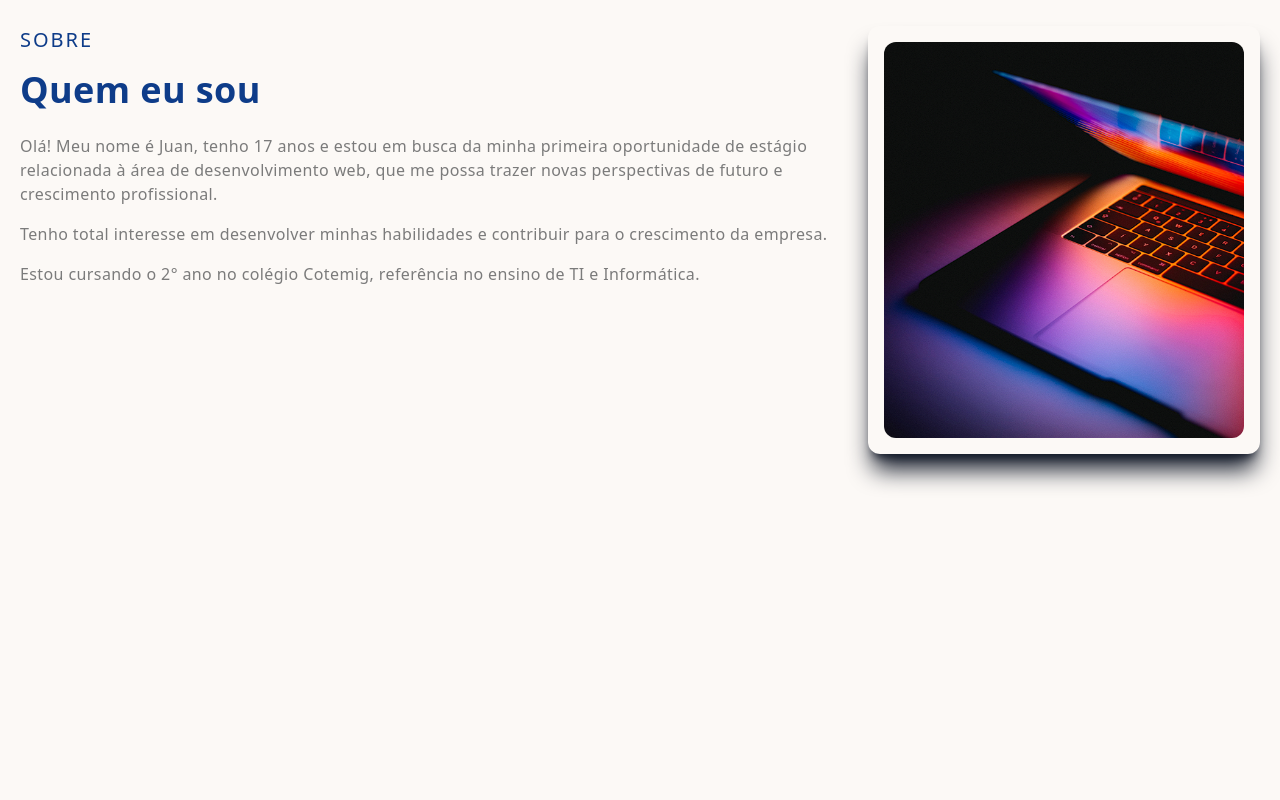
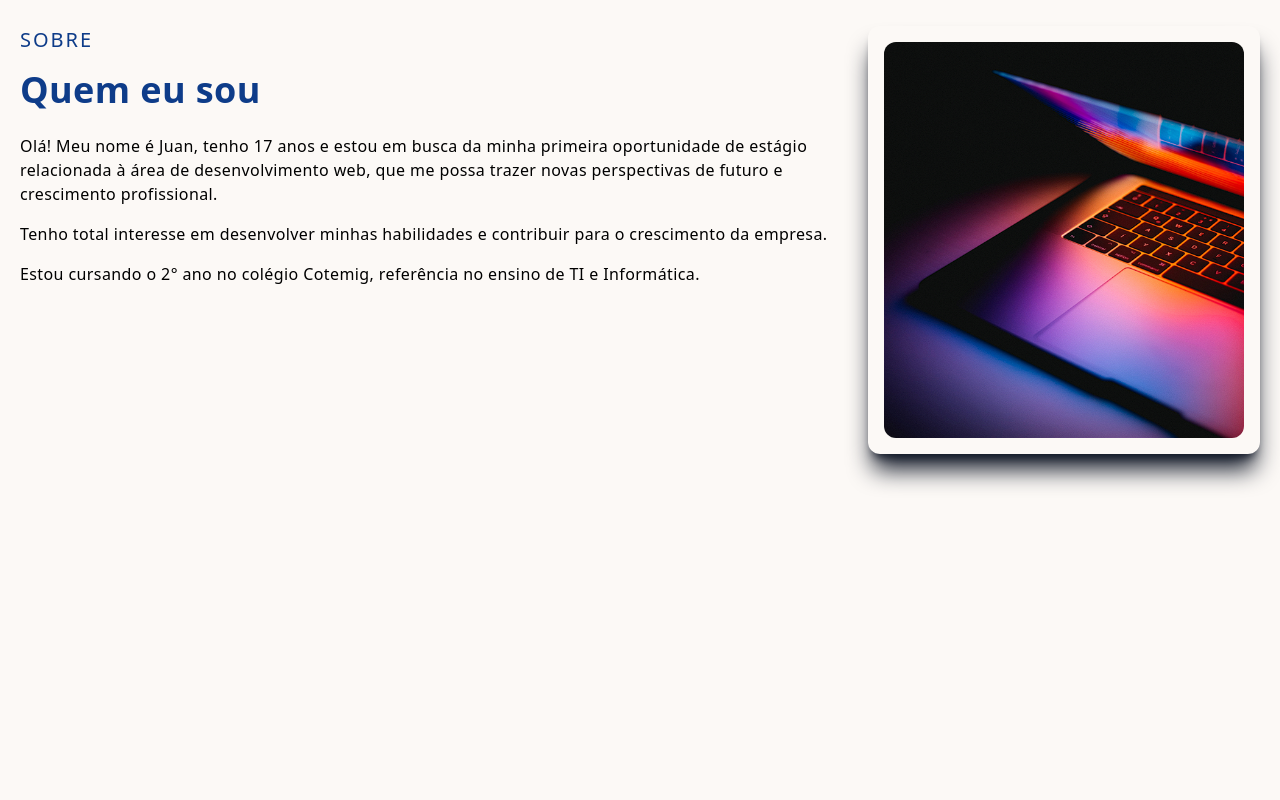
Before and after one commit to juanjc031/portfolio-juan, a Next.js app: page / in a window 1280 px wide. Shown: the part 960-1760 px from the top of the page. Built offline with nearby package versions, Linux system fonts and the light colour scheme.

Commit message:
Desing 2 commit

```diff
--- a/components/About.jsx
+++ b/components/About.jsx
@@ -10,9 +10,9 @@ const About = () => {
                 <div className="col-span-2">
                     <p className="uppercase text-xl tracking-widest text-[#0E3C89]">Sobre</p>
                     <h2 className="py-4 text-[#0E3C89]">Quem eu sou</h2>
-                    <p className="py-2 text-[#7b7b7b]">Olá! Meu nome é Juan, tenho 17 anos e estou em busca da minha primeira oportunidade de estágio relacionada à área de desenvolvimento web, que me possa trazer novas perspectivas de futuro e crescimento profissional.</p>
-                    <p className="py-2 text-[#7b7b7b]">Tenho total interesse em desenvolver minhas habilidades e contribuir para o crescimento da empresa.</p>
-                    <p className="py-2 text-[#7b7b7b]">Estou cursando o 2° ano no colégio Cotemig, referência no ensino de TI e Informática.</p>
+                    <p className="py-2">Olá! Meu nome é Juan, tenho 17 anos e estou em busca da minha primeira oportunidade de estágio relacionada à área de desenvolvimento web, que me possa trazer novas perspectivas de futuro e crescimento profissional.</p>
+                    <p className="py-2">Tenho total interesse em desenvolver minhas habilidades e contribuir para o crescimento da empresa.</p>
+                    <p className="py-2">Estou cursando o 2° ano no colégio Cotemig, referência no ensino de TI e Informática.</p>
                 </div>
                 <div className="w-full h-auto m-auto shadow-xl shadow-gray-900 rounded-xl flex items-center justify-center p-4 easy-in duration-300">
                 <Image src={sobre} className="rounded-xl" alt="notebook" width="500" height="550" />
--- a/components/Main.jsx
+++ b/components/Main.jsx
@@ -11,7 +11,7 @@ const Main = () => {
         <div id='main' className='w-full h-screen text-center'>
             <div className='max-w-[1240px] w-full h-full mx-auto p-2 flex justify-center items-center' >
                 <div>
-                        <p className='uppercase text-sm tracking-widest font-bold'>Vamos construir algo lendário juntos</p>
+                        <p className='uppercase text-sm tracking-widest font-bold text-[#7b7b7b]'>Vamos construir algo lendário juntos</p>
                         <h1 className='py-4 '>Olá! Eu sou o <span className='text-[#0E3C89]'>Juan</span></h1>
                         <Typed className='py-1 text-1xl font-bold sm:text-5xl md:text-5xl'
                         strings={['Desenvolvedor Web', 'Portfólio feito em React, Next e Tailwind CSS', 'Portfólio 100% responsivo']}
--- a/components/Navbar.jsx
+++ b/components/Navbar.jsx
@@ -95,7 +95,7 @@ const Navbar = () => {
                         }} />}
                         </div>
                         <div onClick={handleNav} className='md:hidden cursor-pointer flex gap-5 active:bg-black'>
-                        <AiOutlineMenu size={25} />
+                        <AiOutlineMenu size={25} className='text-white' />
                         </div>
                     </div>
                     </div>
--- a/styles/globals.css
+++ b/styles/globals.css
@@ -8,7 +8,7 @@ html{
 
 @layer base {
   body {
-    @apply  bg-[#fcf9f6] dark:bg-[#030509] text-[#000000] dark:text-[#c4c4c4] tracking-wide duration-500
+    @apply  bg-[#fcf9f6] dark:bg-[#030509]  tracking-wide duration-500 text-[#000000] dark:text-[#c4c4c4]
   }
 
 
@@ -34,9 +34,7 @@ html{
     @apply shadow-xl shadow-gray-400 rounded-xl uppercase bg-gradient-to-r from-blue-900 to-blue-500 text-white
   }
 
-  p{
-    @apply text-[#7b7b7b]
-  }
+
 
   ::-webkit-scrollbar{
     @apply w-1
```
